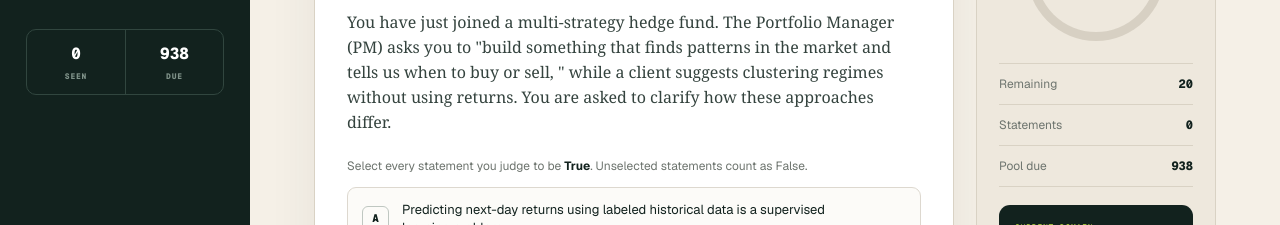
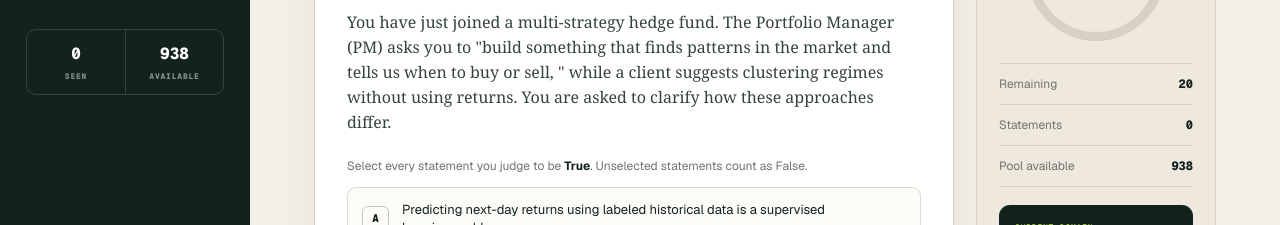
Before and after one commit to nandansrikrishna/ml4t-question-trainer, a Next.js app: page / in a window 1280 px wide. Shown: the part 316-541 px from the top of the page. Built offline with nearby package versions, Linux system fonts and the light colour scheme.

Commit message:
Rename due questions as available

```diff
--- a/app/page.tsx
+++ b/app/page.tsx
@@ -176,7 +176,7 @@ export default function Home() {
           <button className={`nav-item ${tab === "guide" ? "active" : ""}`} onClick={() => setTab("guide")}><span>03</span> Pool guide</button>
         </nav>
         <div className="sidebar-stats">
-          <span>{reviewedCount}<small>seen</small></span><span>{dueCount}<small>due</small></span>
+          <span>{reviewedCount}<small>seen</small></span><span>{dueCount}<small>available</small></span>
         </div>
         <div className="sidebar-note"><span className="status-dot" /><p><strong>Rev. 08.10.2026</strong><br />938 published questions loaded</p></div>
       </aside>
@@ -240,7 +240,7 @@ export default function Home() {
             <aside className="session-panel">
               <span className="eyebrow">This session</span>
               <div className="score-ring" style={{ "--score": `${sessionAccuracy || 0}%` } as React.CSSProperties}><strong>{sessionStatements ? `${sessionAccuracy}%` : "—"}</strong><span>accuracy</span></div>
-              <dl><div><dt>Remaining</dt><dd>{session.length - current}</dd></div><div><dt>Statements</dt><dd>{sessionStatements}</dd></div><div><dt>Pool due</dt><dd>{dueCount}</dd></div></dl>
+              <dl><div><dt>Remaining</dt><dd>{session.length - current}</dd></div><div><dt>Statements</dt><dd>{sessionStatements}</dd></div><div><dt>Pool available</dt><dd>{dueCount}</dd></div></dl>
               <div className="focus-box"><span>Current domain</span><strong>{question.domain}</strong><small>{question.area} · Exam {question.exam}</small></div>
               <p className="key-hint"><kbd>1–5</kbd> toggle · <kbd>Enter</kbd> check</p>
             </aside>
@@ -261,7 +261,7 @@ export default function Home() {
             <div className="metric-grid">
               <article><span>Questions seen</span><strong>{reviewedCount}</strong><small>of {QUESTIONS.length}</small></article>
               <article><span>Statement accuracy</span><strong>{overallAccuracy || "—"}{overallAccuracy ? "%" : ""}</strong><small>across all attempts</small></article>
-              <article><span>Ready to review</span><strong>{dueCount}</strong><small>new and due cards</small></article>
+              <article><span>Available now</span><strong>{dueCount}</strong><small>new and ready-to-revisit questions</small></article>
               <article><span>Pool coverage</span><strong>{Math.round((reviewedCount / QUESTIONS.length) * 100)}%</strong><small>device-local progress</small></article>
             </div>
             <div className="domain-table-card">
@@ -272,7 +272,7 @@ export default function Home() {
                   return <div className="domain-row" key={row.label}>
                     <div><span className="area-tag">{row.area === "Machine Learning" ? "ML" : "QF"}</span><strong>{row.label}</strong></div>
                     <div className="bar"><span style={{ width: `${rowAccuracy}%` }} /></div>
-                    <span>{row.total ? `${rowAccuracy}%` : "Not started"}</span><small>{row.reviewed} seen · {row.due} due</small>
+                    <span>{row.total ? `${rowAccuracy}%` : "Not started"}</span><small>{row.reviewed} seen · {row.due} available</small>
                   </div>;
                 })}
               </div>
@@ -306,7 +306,7 @@ export default function Home() {
             <fieldset><legend>Knowledge area</legend><div className="segmented">{[["all","Mixed"],["Machine Learning","Machine Learning"],["Quantitative Finance","Quant Finance"]].map(([value,label]) => <button key={value} className={areaFilter === value ? "selected" : ""} onClick={() => { setAreaFilter(value); setDomainFilter("all"); }}>{label}</button>)}</div></fieldset>
             <label className="select-label">Domain<select value={domainFilter} onChange={(event) => setDomainFilter(event.target.value)}><option value="all">All matching domains</option>{domainOptions.map(([value,label]) => <option value={value} key={value}>{label}</option>)}</select></label>
             <fieldset><legend>Questions</legend><div className="segmented compact">{[10,20,50].map((size) => <button key={size} className={sessionSize === size ? "selected" : ""} onClick={() => setSessionSize(size)}>{size}</button>)}</div></fieldset>
-            <div className="modal-note"><span>↻</span><p><strong>Due-first sequencing</strong><br />New and overdue questions appear before familiar cards.</p></div>
+            <div className="modal-note"><span>↻</span><p><strong>Available-first sequencing</strong><br />New and ready-to-revisit questions appear before recently reviewed ones.</p></div>
             <button className="start-button" onClick={startSession}>Start session <span>→</span></button>
           </section>
         </div>
```
